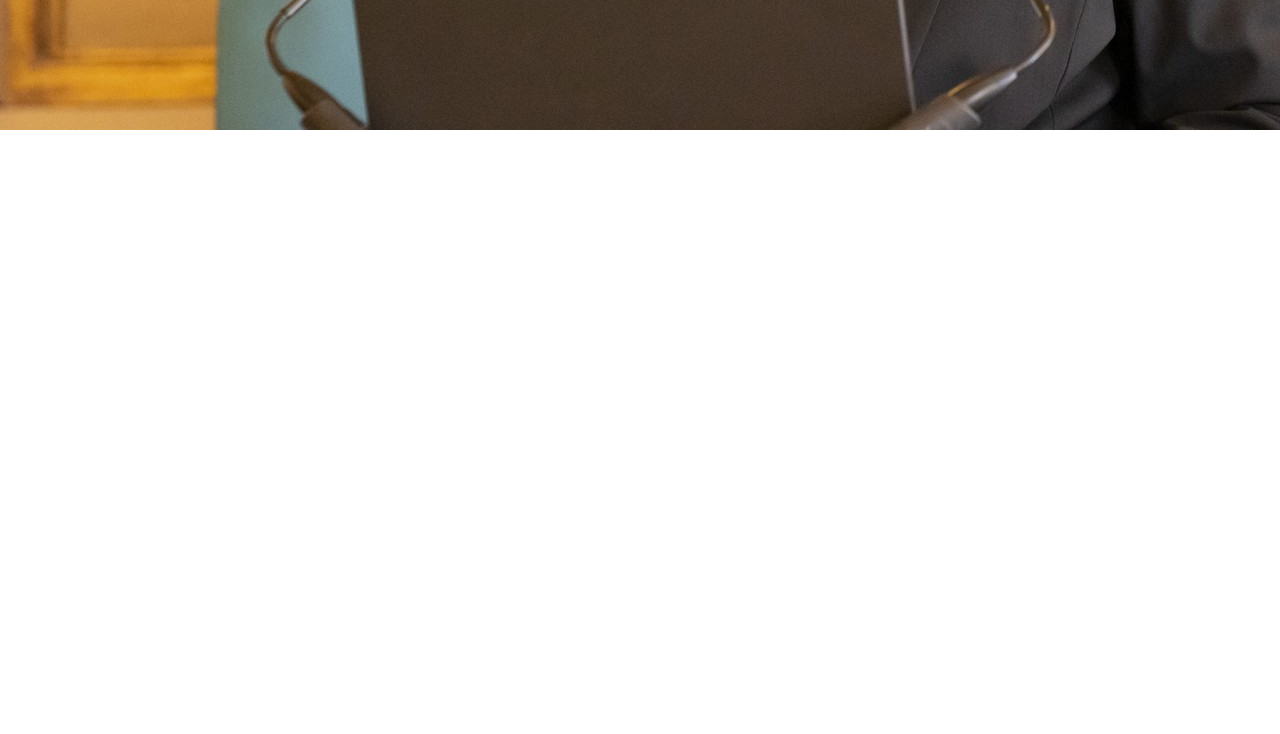
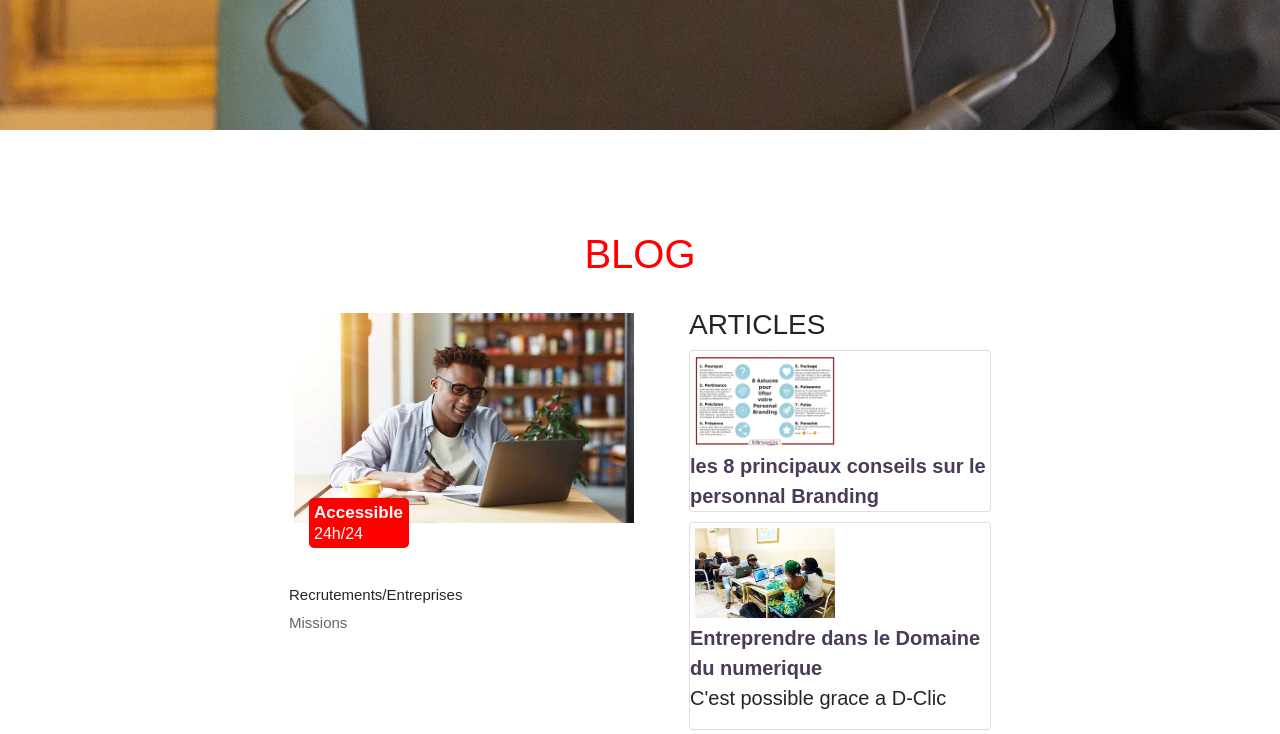
Before and after one commit to traoredjamilatou/TP-25-Djamilatou, a PHP site: page /About.php in a window 1280 px wide; the page is wider, and only the part inside the window is pictured. Shown: the part 1985-2719 px from the top of that part. Before the commit the page ends 2115 px from the top of that part, so only its background shows below. Run offline with PHP 8.4, Linux system fonts and the light colour scheme; some libraries are stand-ins or nearby versions; grey boxes are pictures that could not be loaded.

Commit message:
About fini

```diff
--- a/About.css
+++ b/About.css
@@ -119,3 +119,220 @@
 .video{
     margin-bottom: 100px;
 }
+
+
+section h1{
+    color: red;
+    text-align: center;
+    margin: 20px;
+}
+/* app section**** */
+.app{
+    width: 100%;
+
+}
+.app .app-group{
+    display: flex;
+    justify-content: center;
+    align-items: center;
+    margin-bottom: 100px;
+}
+.app .app-group .bloc-text{
+    text-align: left;
+    justify-content: left;
+    width: 350px;
+    padding: 20px;
+    margin-right: 50px;
+}
+.app .app-group .bloc-text h4{
+    color: red;
+    opacity: 50%;
+    font-size: 22px;
+    font-weight: 100;
+    margin: 10px;
+}
+.app .app-group .bloc-text h3{
+    color: rgb(0, 204, 255);
+    font-size: 32px;
+    margin-bottom: 10px;
+}
+.app .app-group .bloc-text h5{
+    padding-bottom: 10px;
+    justify-content: left;
+    line-height: 22px;
+    font-size: 17px;
+}
+.app .app-group .bloc-text p{
+    padding-bottom: 10px;
+    justify-content: left;
+    line-height: 22px;
+    text-justify: auto;
+}
+.app .app-group .bloc-text button{
+    background-color: deepskyblue;
+    padding: 5px;
+    border-radius: 5px;
+}
+.app .app-group .bloc-im img{
+    width: 330px;
+    height: 400px;
+}
+.app .app-group .bloc-im p{
+    width: 100px;
+    background-color: deepskyblue;
+    border-radius: 5px;
+    padding: 20px 10px 20px 10px;
+    justify-content: center;
+    text-align: center;
+    position: relative;
+    z-index: 1;
+    bottom:80px;
+    right: 50px;
+}
+
+.blog{
+    width: 100%;
+}
+
+.blog .blocs{
+    display: flex;
+    flex-direction: row;
+    justify-content: center;
+    padding: 10px;
+}
+.blog .blocs .blocus img{
+   width: 350px;
+   height: 220px;
+}
+.blog .blocs .blocus h6{
+  background-color: red;
+  width: 100px;
+  color: white;
+  padding: 5px;
+  position: relative;
+  bottom: 30px;
+  left: 20px;
+  border-radius: 5px;
+}
+.blog .blocs .blocus h6 strong{
+  font-size: 17px;
+}
+.blog .blocs .blocus h5{
+  font-size: 15px;
+}
+.blog .blocs .blocus p{
+  font-size: 15px;
+  opacity: 70%;
+}
+.blog .blocs .blocus small{
+  opacity: 50%;
+  font-size: 10px;
+  margin-right: 5px;
+}
+
+.blog .bloc{
+    background-color: white;
+    margin-left: 50px;
+    display: flex;
+    flex-direction: column;
+}
+.blog .bloc .card{
+    display: flex;
+    margin-bottom: 10px;
+}
+.blog .bloc .card .text{
+   font-size: 20px;
+   width: 300px;
+
+}
+.blog .bloc .card a{
+   font-size: 20px;
+   width: 300px;
+    text-decoration: none;
+    color:rgb(75, 58, 88);
+    font-weight: 600;
+}
+
+.blog img{
+    width: 150px;
+    height: 100px;
+    padding: 5px;
+}
+
+.footer{
+    padding: 50px;
+    background-color: black;
+    display: flex;
+    padding: 70px;
+   justify-content: space-evenly;
+}
+.img-footer{
+    margin-top: 50px;
+}
+.img-footer img{
+    height: 6.2rem;
+    margin-bottom: 30px;
+}
+.img-footer p{
+    font-size: 1rem;
+    color: #fff;
+}
+
+.icons{
+    margin-bottom: 10px;
+}
+.img-footer i{
+    display: inline-flex;
+   align-items: center;
+   justify-content: center;
+   width: 40px;
+   height: 40px;
+   color: var(--main-color);
+   border-radius: 50%;
+   backdrop-filter: brightness(88%);
+   font-size: 20px;
+   margin-right: 17px;
+   box-shadow: 0 0 20px transparent;
+   cursor: pointer;
+   transition: all.50s ease;
+   color: #fff;
+}
+.icons i:hover{
+    transform: scale(1.1);
+    box-shadow: 0 0 20px var(--main-color);
+}
+.RA p{
+    font-size: 1rem;
+    /* margin-bottom: 35px; */
+    color: #fff;
+}
+.RA{
+margin-top: 30px;
+}
+.P{
+    font-size: 1rem;
+    color: #fff;
+}
+.rachi p{
+    font-size: 1rem;
+    color: #fff;
+}
+.rachi{
+margin-top: 30px;
+}
+.icons{
+    margin-top: 30px;
+}
+.icons p{
+    font-size: 1rem;
+    color: #fff;
+}
+.L{
+    text-align: center;
+    color: #fff;
+    background-color: #1d1d1d;
+    height: 80px;
+}
+.l{
+padding-top: 30px;
+}
--- a/About.php
+++ b/About.php
@@ -88,3 +88,73 @@
         <!-- <embed src="SaveTube.App-Des Paroles et D-CLIC - Rencontre avec Ilane, 23 ans originaire de Madagascar-(1080p).mp4" class="c"> -->
         </div>
         </section>
+
+        <section class="blog">
+      <h1>BLOG</h1>
+    <div class="blocs">
+    <div class="blocus">
+    <img src="images/learn.jpg" alt="">
+    <h6><strong>Accessible</strong> <br>24h/24</h6>
+    <h5>Recrutements/Entreprises</h5>
+    <p>Missions</p>
+    <small><i class="bi bi-people-fill"></i>Connexions</small>
+    <small><i class="bi bi-wechat"></i>Commentaires</small>
+    </div>
+    <div class="bloc">
+      <h3>ARTICLES</h3>
+    <div class="card">
+    <img src="images/pb.png" alt="">
+    <a href="#">les 8 principaux conseils sur le personnal Branding</a>
+    </div>
+      <div class="card">
+        <img src="images/dclic-b.jpg" alt="">
+        <div class="text">
+        <a href="#"> Entreprendre dans le Domaine du numerique</a>
+        <p>C'est possible grace a D-Clic </p>
+        </div>
+        </div>
+    </div>
+    </div>
+    </section>
+    <?php include("footer.php") ?>
+
+<!-- <section class="omni">
+    <section class="footer">
+      <div class="img-footer">
+    <img src="download.png" alt="">
+    <p>SUIVEZ-NOUS-SUR</p>
+    <a href="#"><i class="ri-facebook-fill"></i></a>
+    <a href="#"><i class="ri-instagram-fill"></i></a>
+    <a href="#"><i class="ri-youtube-fill"></i></a>
+    <i class="ri-github-fill"></i>
+    </div>
+    <div class="RA">
+       <p>Organisation internationale de la Francophonie</p>
+    <p>19-21 avenue Bosquet.75007 Paris(France)</p>
+    <p>Telephone (33)1 44 37 33 25</p>
+    <p>Telecopie (33) 1 45 79 14 98</p>
+    </div>
+    <div class="rachi">
+      <p class="P">RECRUTEMENTS</p>
+      <P>APPELS A</P>
+      <P>CANDIDATURES</P>
+      <P>MARCHES PUBLICS</P>
+    </div>
+    <div class="icons">
+      <p>CONTACTS</p>
+      <P>MENTIONS LEGALES</P>
+      <P>POLITIQUE DE CONFIDENTIALITE</P>
+    </div>
+</div>
+    </section>
+    </section>
+    <section class="L">
+    <div class="l">Copyright © francophone 2023. All Rights Reserved</div>
+    </section> -->
+
+
+    <script src="index.js"></script>
+
+
+    </body>
+    </html>
```
Also changed, not shown: Services.css (+107 -0 lines), Services.php (+117 -0 lines), Edito2.jpg (added), Educ filles Tchad 1.jpg (added), Sans titre 322.jpg (added), Sans titre 4.jpg (added), autof.jpg (added), dclic-b.jpg (added), dclic-bobo.jpg (added), entret1.jpeg (added), learn.jpg (added), pb.png (added).
